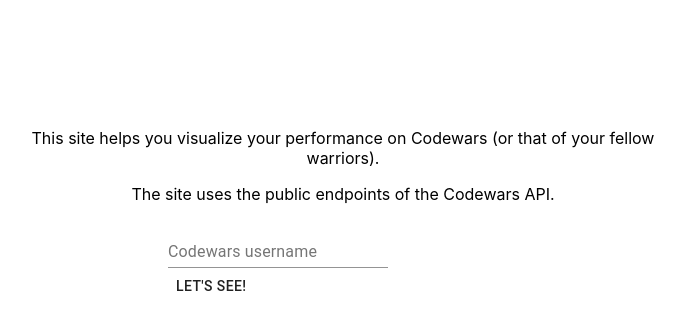
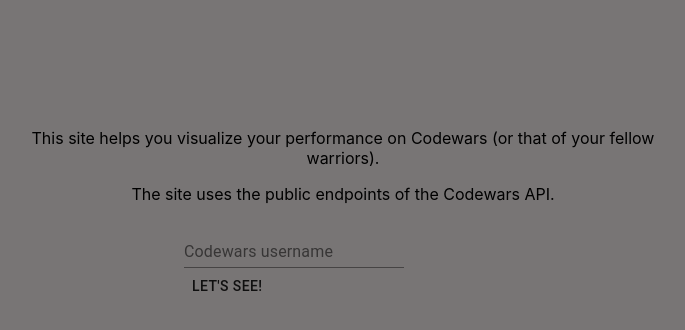
Before and after one commit to FruzsinaElekes/codewars-plotter-frontend, a React (Create React App) app: page / in a window 1280 px wide. Shown: the top 330 px of the page, without its empty margins (297-982 px from the left). Built offline with nearby package versions, Linux system fonts and the light colour scheme.

Commit message:
Add index.css

```diff
--- a/src/index.css
+++ b/src/index.css
@@ -1,13 +1,35 @@
+html {
+  height: 100%;
+}
+
+* {
+  box-sizing: border-box;
+}
+
 body {
+  height: 100%;
+  width: 100%;
   margin: 0;
-  font-family: -apple-system, BlinkMacSystemFont, 'Segoe UI', 'Roboto', 'Oxygen',
-    'Ubuntu', 'Cantarell', 'Fira Sans', 'Droid Sans', 'Helvetica Neue',
+  padding: 0;
+  color: black;
+  background-color: #787575;
+  font-family: -apple-system, BlinkMacSystemFont, "Segoe UI", "Roboto", "Oxygen",
+    "Ubuntu", "Cantarell", "Fira Sans", "Droid Sans", "Helvetica Neue",
     sans-serif;
   -webkit-font-smoothing: antialiased;
   -moz-osx-font-smoothing: grayscale;
 }
 
+.App {
+  margin: 0;
+  padding: 0;
+  height: 100%;
+  width: 100%;
+}
+
 code {
-  font-family: source-code-pro, Menlo, Monaco, Consolas, 'Courier New',
+  font-family: source-code-pro, Menlo, Monaco, Consolas, "Courier New",
     monospace;
 }
+
+/* #3d3b3c; */
```
